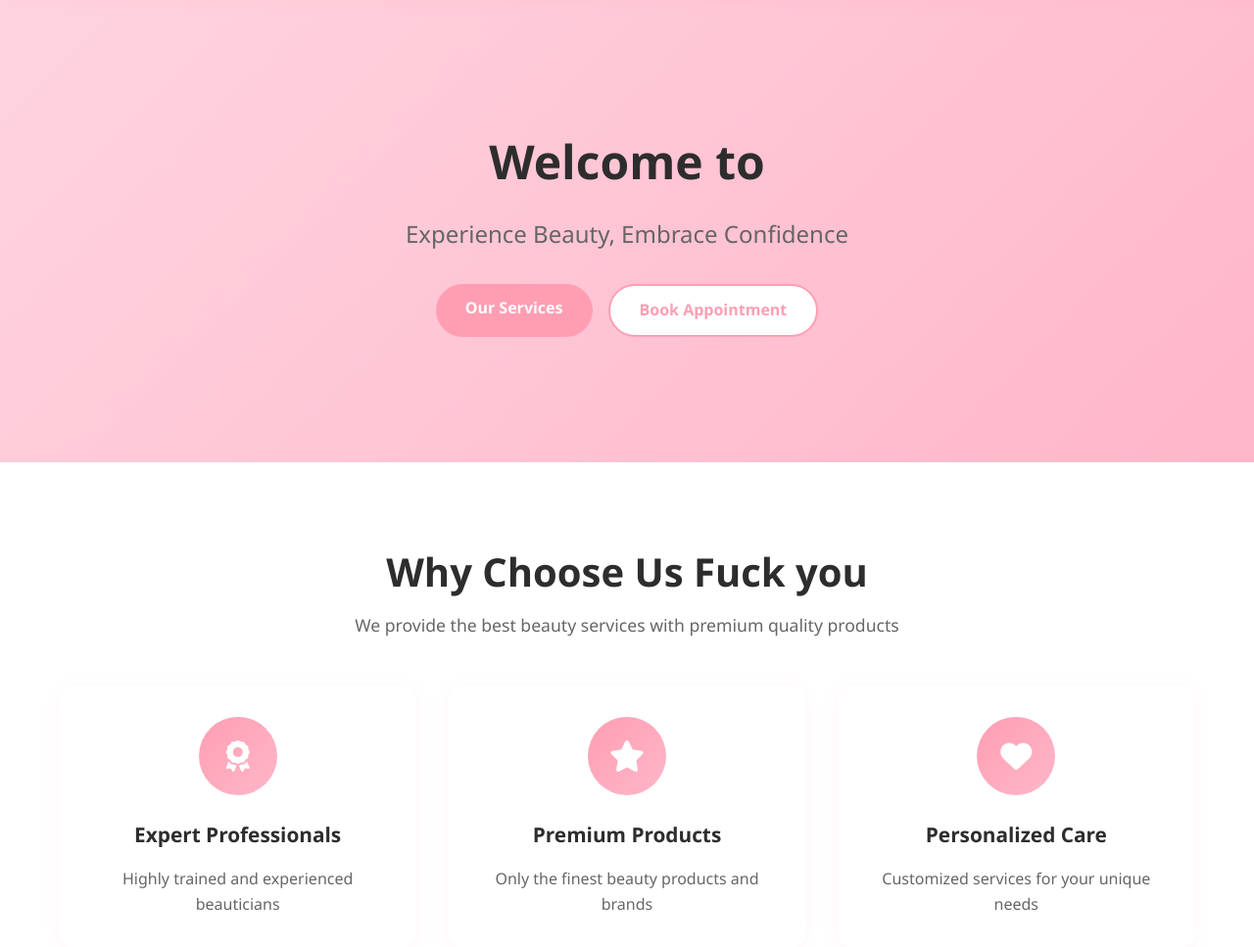
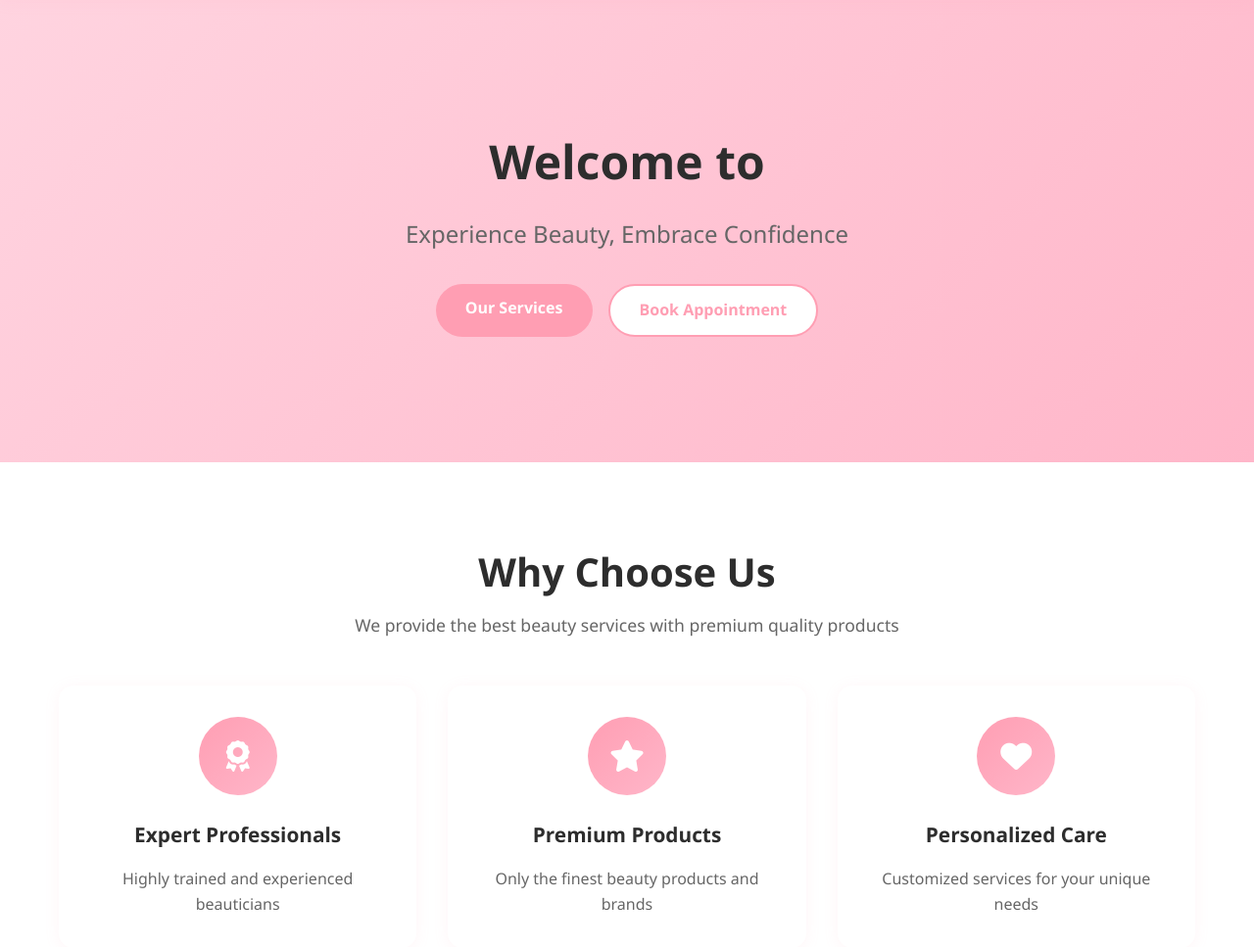
Before and after one commit to palravi80/parlour-php-website, a PHP site: page / in a window 1280 px wide. Shown: the part 65-1032 px from the top of the page at 98% size. Run offline with PHP 8.4, Linux system fonts and the light colour scheme; data comes from the database, SQL or seed files in the repository.

Commit message:
this is my commit

```diff
--- a/index.php
+++ b/index.php
@@ -27,7 +27,7 @@ $gallery_items = $stmt->fetchAll();
 <section class="section">
     <div class="container">
         <div class="section-header">
-            <h2>Why Choose Us Fuck you</h2>
+            <h2>Why Choose Us</h2>
             <p>We provide the best beauty services with premium quality products</p>
         </div>
 
```
